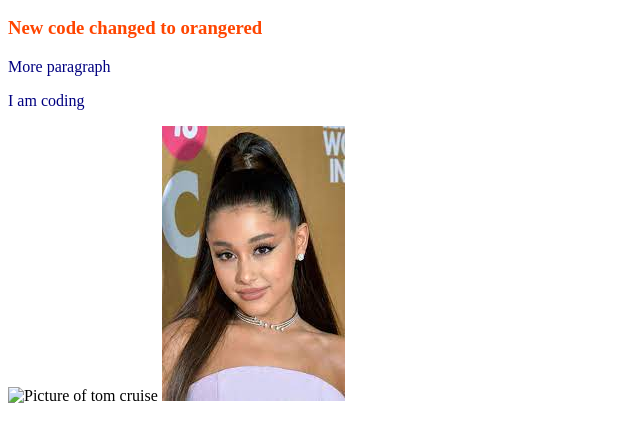
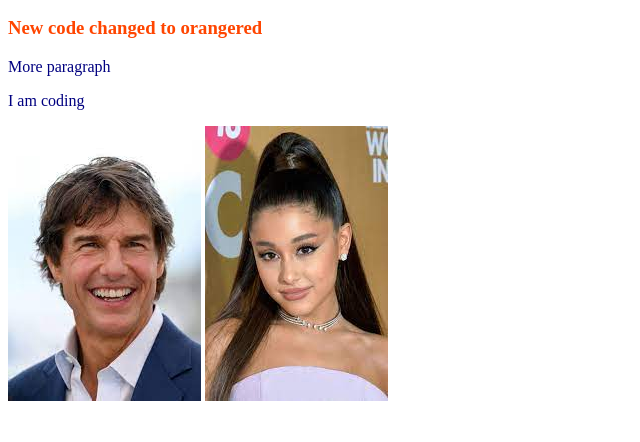
Before and after one commit to HRAdib/my-first-repo, a plain HTML site: page index.html in a window 1280 px wide. Shown: the part 110-552 px from the top of the page, without its empty margins (0-640 px from the left). Drawn offline with Linux system fonts and the light colour scheme.

Commit message:
Image added corrected

```diff
--- a/index.html
+++ b/index.html
@@ -13,7 +13,7 @@
     <h3>New code changed to orangered</h3>
     <p>More paragraph</p>
     <p>I am coding</p>
-    <img src="tomcruise.jpg" alt="Picture of tom cruise">
+    <img src="tomcruise.png" alt="Picture of tom cruise">
     <img src="images/ariana.png" alt="">
 </body>
 </html>
```
